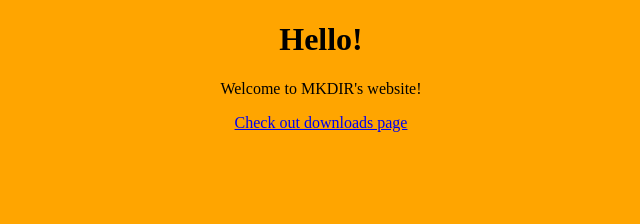
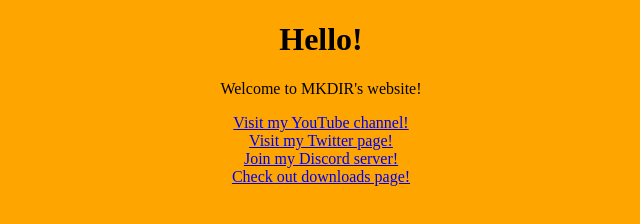
Before and after one commit to MKDIRYT/mkdiryt.github.io, a plain HTML site: page index.html in a window 1280 px wide. Shown: the whole page, without its empty margins (319-959 px from the left). Drawn offline with Linux system fonts and the light colour scheme.

Commit message:
Add files via upload

```diff
--- a/index.html
+++ b/index.html
@@ -4,6 +4,9 @@
 <TITLE>MKDIR's website</TITLE>
 <h1><b><center>Hello!</center></b></h1>
 <p><center>Welcome to MKDIR's website!</center></p>
-<a href='https:\\mkdiryt.github.io\downloads.html'><center>Check out downloads page</center></a>
+<a href="https://www.youtube.com/channel/UCIu-cp0EQbIQKBunejWfGUA"><center>Visit my YouTube channel!</center></a>
+<a href="https://twitter.com/MKDIR_YT"><center>Visit my Twitter page!</center></a>
+<a href="https://discord.link/MKDIRcommunity"><center>Join my Discord server!</center></a>
+<a href='https://mkdiryt.github.io\downloads.html'><center>Check out downloads page!</center></a>
 </body>
 </html>
```
Also changed, not shown: downloads.html (+4 -3 lines).
